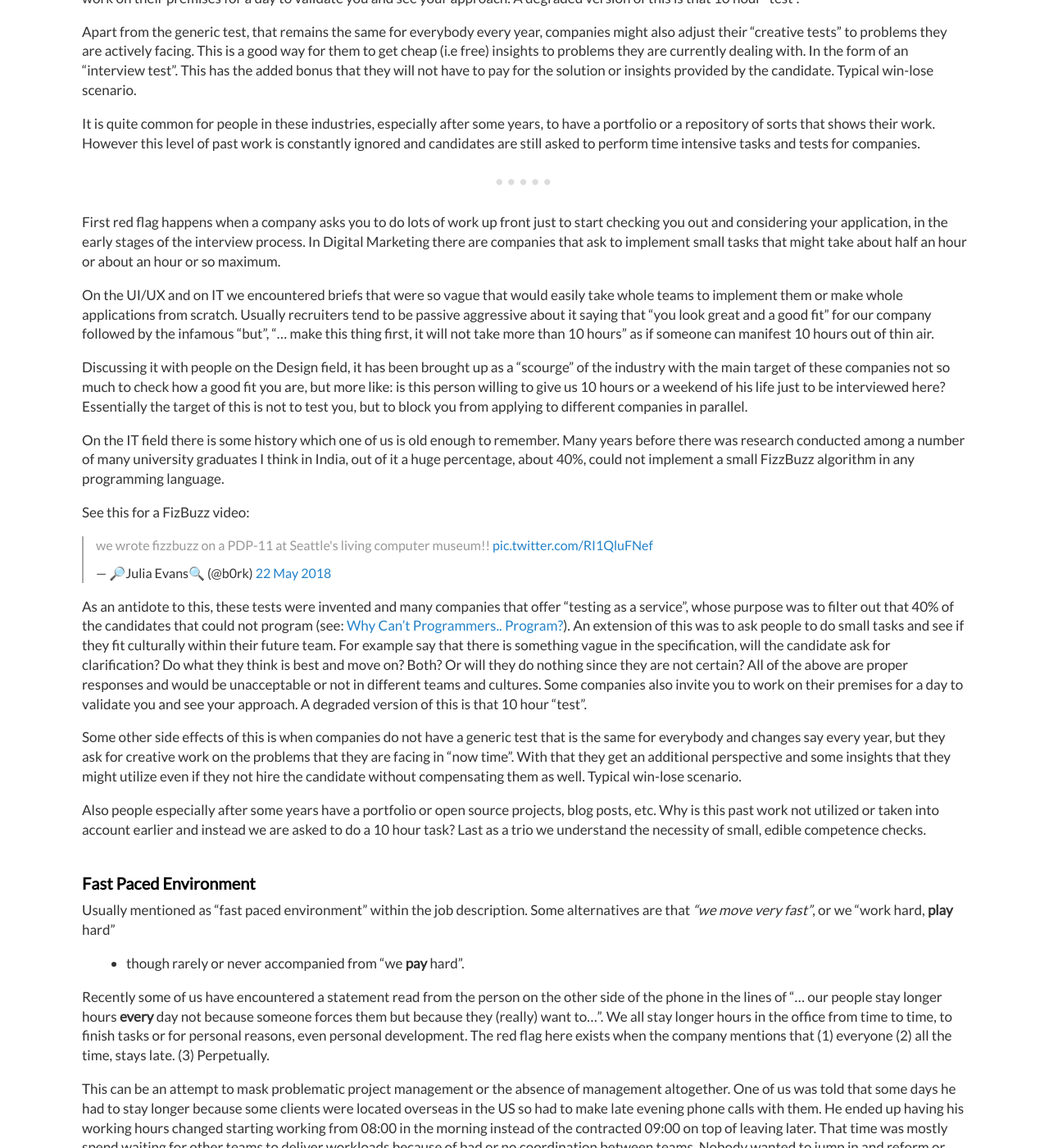
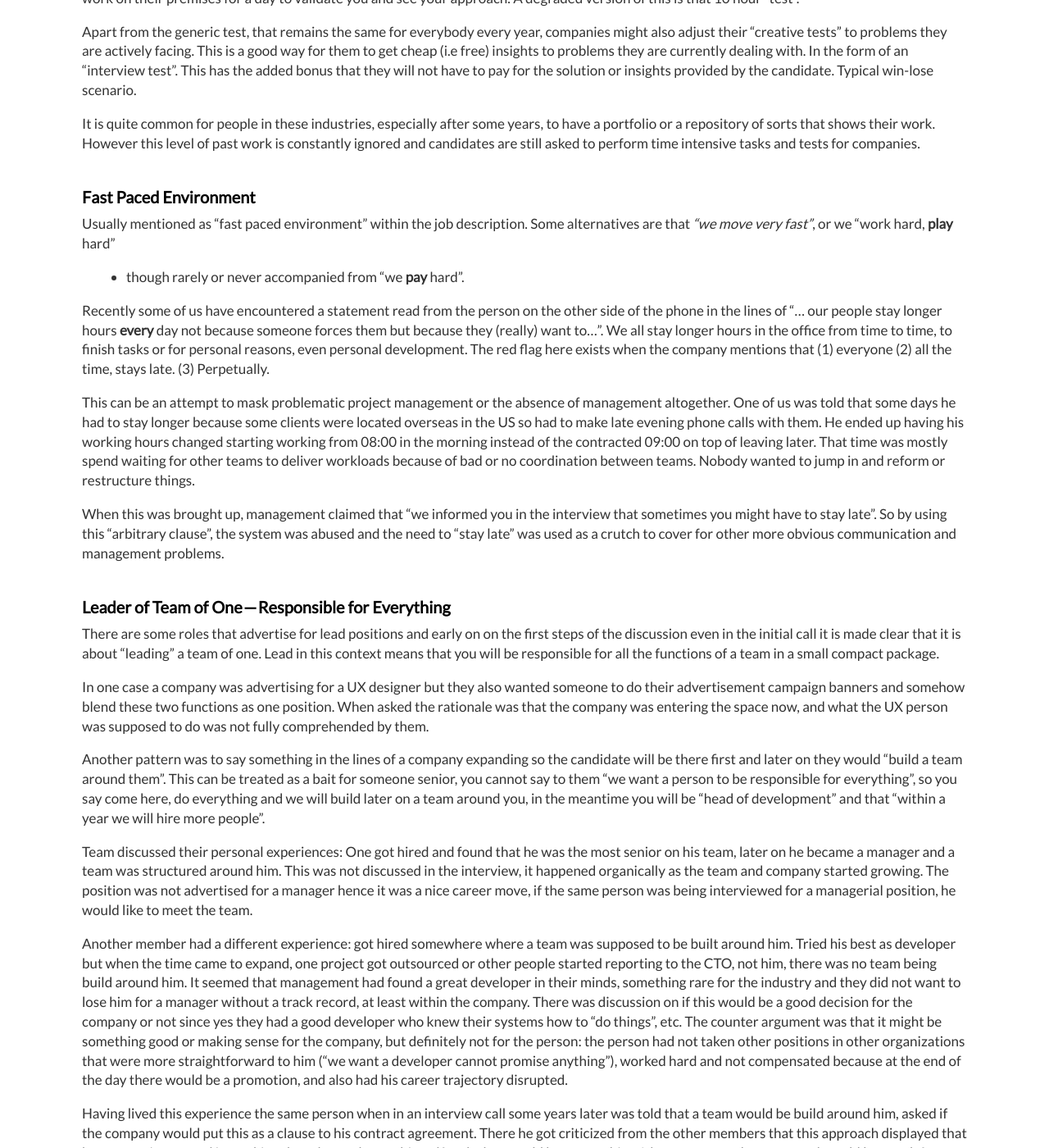
Before and after one commit to dimitrismistriotis/dimitrismistriotis.github.io, a Jekyll site: the page built from _posts/2018-05-24-red_flags_in_interviews.md, in a window 1280 px wide and 1400 px high, scrolled down 1400 px. Shown: the whole window at 82% size. Built offline with Jekyll 4.4.1, drawn with Linux system fonts in a browser that asks for light colours; comment, search, counter and statistics services are not loaded.

Commit message:
Removal of previous transcribe.

```diff
--- a/_posts/2018-05-24-red_flags_in_interviews.md
+++ b/_posts/2018-05-24-red_flags_in_interviews.md
@@ -99,62 +99,6 @@ It is quite common for people in these industries, especially after some years,
 to have a portfolio or a repository of sorts that shows their work. However
 this level of past work is constantly ignored and candidates are still asked
 to perform time intensive tasks and tests for companies.
-
----
-
-First red flag happens when a company asks you to do lots of work up front just
-to start checking you out and considering your application, in the early stages
-of the interview process. In Digital Marketing there are companies that ask
-to implement small tasks that might take about half an hour or about an hour
-or so maximum.
-
-On the UI/UX and on IT we encountered briefs that were so vague that would
-easily take whole teams to implement them or make whole applications from
-scratch. Usually recruiters tend to be passive aggressive about it saying that
-"you look great and a good fit" for our company followed by the infamous "but",
-"... make this thing first, it will not take more than 10 hours" as if someone
-can manifest 10 hours out of thin air.
-
-Discussing it with people on the Design field, it has been brought up as a
-"scourge" of the industry with the main target of these companies not so much
-to check how a good fit you are, but more like: is this person willing to give
-us 10 hours or a weekend of his life just to be interviewed here? Essentially
-the target of this is not to test you, but to block you from applying to
-different companies in parallel.
-
-On the IT field there is some history which one of us is old enough to remember.
-Many years before there was research conducted among a number of many
-university graduates I think in India, out of it a huge percentage, about 40%,
-could not implement a small FizzBuzz algorithm in any programming language.
-
-See this for a FizBuzz video:
-
-<blockquote class="twitter-tweet" data-lang="en-gb"><p lang="en" dir="ltr">we wrote fizzbuzz on a PDP-11 at Seattle&#39;s living computer museum!! <a href="https://t.co/RI1QluFNef">pic.twitter.com/RI1QluFNef</a></p>&mdash; 🔎Julia Evans🔍 (@b0rk) <a href="https://twitter.com/b0rk/status/998972366410735617?ref_src=twsrc%5Etfw">22 May 2018</a></blockquote>
-<script async src="https://platform.twitter.com/widgets.js" charset="utf-8"></script>
-
-As an antidote to this, these tests were invented and many companies that offer
-"testing as a service", whose purpose was to filter out that 40% of the
-candidates that could not program (see: [Why Can't Programmers.. Program?](https://blog.codinghorror.com/why-cant-programmers-program/)). An
-extension of this was to ask people to do small tasks and see if they fit
-culturally within their future team. For example say that there is something
-vague in the specification, will the candidate ask for clarification? Do what
-they think is best and move on? Both? Or will they do nothing since they are
-not certain? All of the above are proper responses and would be unacceptable or
-not in different teams and cultures. Some companies also invite you to work on
-their premises for a day to validate you and see your approach. A degraded
-version of this is that 10 hour "test".
-
-Some other side effects of this is when companies do not have a generic test
-that is the same for everybody and changes say every year, but they ask for
-creative work on the problems that they are facing in "now time". With that
-they get an additional perspective and some insights that they might utilize
-even if they not hire the candidate without compensating them as well. Typical
-win-lose scenario.
-
-Also people especially after some years have a portfolio or open source
-projects, blog posts, etc. Why is this past work not utilized or taken into
-account earlier and instead we are asked to do a 10 hour task? Last as a trio
-we understand the necessity of small, edible competence checks.
 
 ## Fast Paced Environment
 
```
